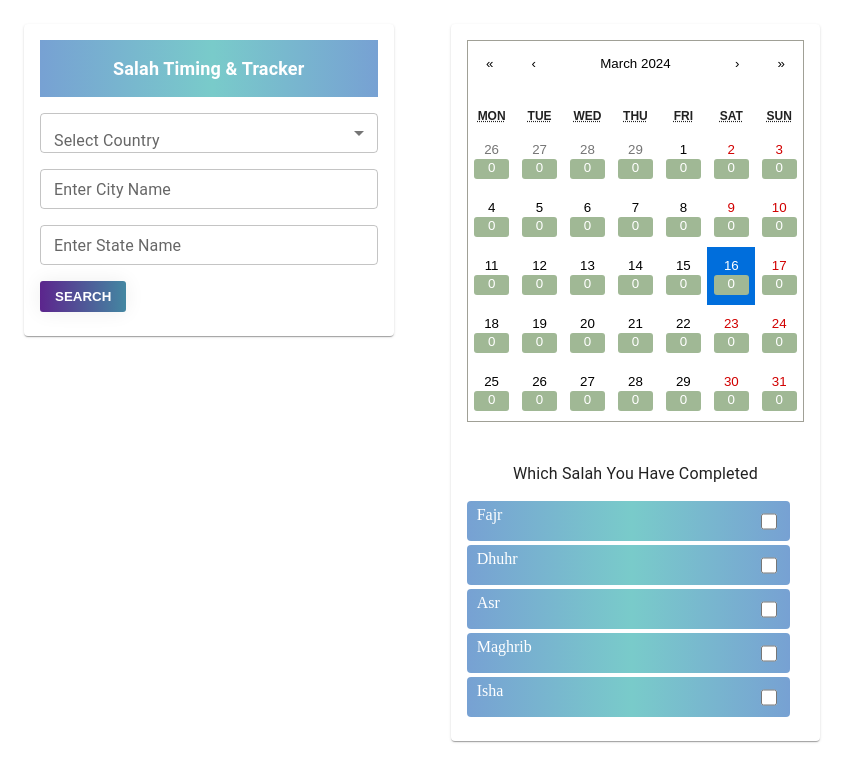
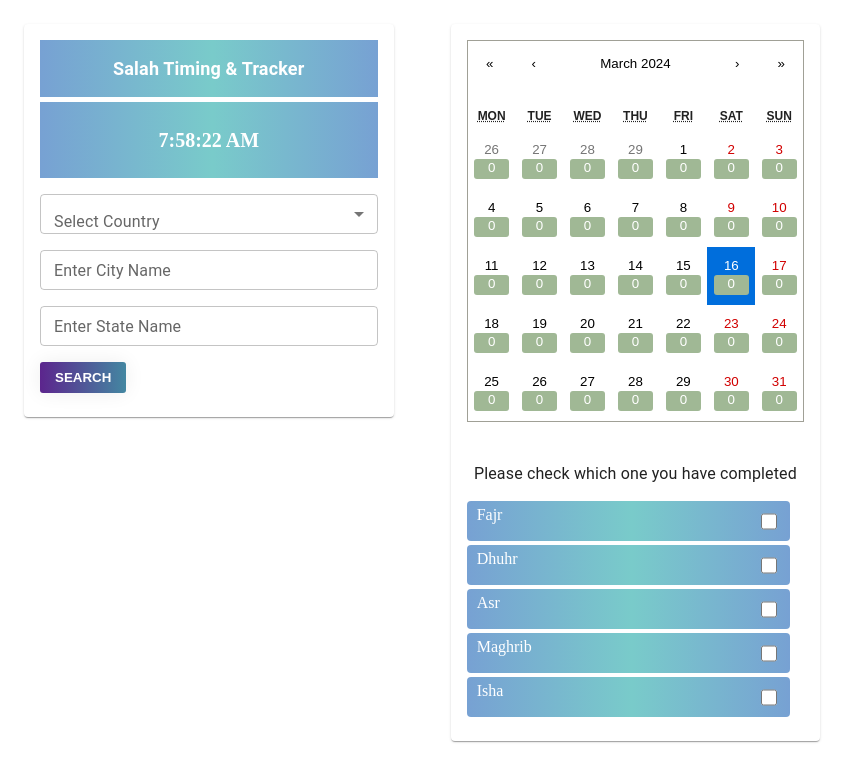
Before and after one commit to rizz0011/SalahTracker, a React (Create React App) app: page / in a window 1280 px wide. Shown: the top 782 px of the page, without its empty margins (0-861 px from the left). Built offline with nearby package versions, Linux system fonts and the light colour scheme.

Commit message:
add digital clock

```diff
--- a/package.json
+++ b/package.json
@@ -1,4 +1,5 @@
 {
+  "homepage": "https://rizz0011.github.io/SalahTracker/",
   "name": "salahtracker",
   "version": "0.1.0",
   "private": true,
@@ -22,7 +23,9 @@
     "start": "react-scripts start",
     "build": "react-scripts build",
     "test": "react-scripts test",
-    "eject": "react-scripts eject"
+    "eject": "react-scripts eject",
+    "predeploy": "npm run build",
+    "deploy": "gh-pages -d build"
   },
   "eslintConfig": {
     "extends": [
--- /dev/null
+++ b/src/SalahTracker/Components/DigitalClock.js
@@ -0,0 +1,21 @@
+import React, { useEffect, useState } from "react";
+
+function DigitalClock() {
+  let timmer = new Date().toLocaleTimeString();
+  const [time, setTime] = useState(timmer);
+
+  setInterval(() => {
+    let timmer = new Date().toLocaleTimeString();
+    setTime(timmer);
+  }, 1000);
+
+  return (
+    <div style={{display:'flex', justifyContent:'center', marginTop:'5px',  fontSize:'20px',backgroundImage:
+    " linear-gradient(to right, #77A1D3 0%, #79CBCA  51%, #77A1D3  100%)",
+  color: "white",}}>
+      <h4>{time}</h4>
+    </div>
+  );
+}
+
+export default DigitalClock;
--- a/src/SalahTracker/Components/SalahStatus.js
+++ b/src/SalahTracker/Components/SalahStatus.js
@@ -104,7 +104,7 @@ function SalahStatus() {
             </Grid>
 
             <Grid item sm={12} xs={12} sx={{ mt: 4 }}>
-              <Typography textAlign='center' sx={{ mb:"15px"}}>Which Salah You Have Completed </Typography>
+              <Typography textAlign='center' sx={{ mb:"15px"}}>Please check which one you have completed</Typography>
 
               <li style={list}>
                 <span>Fajr</span>
--- a/src/SalahTracker/Components/SalahTime.js
+++ b/src/SalahTracker/Components/SalahTime.js
@@ -15,6 +15,7 @@ import Select from "@mui/material/Select";
 import CircularProgress from "@mui/material/CircularProgress";
 import { ToastContainer, toast } from "react-toastify";
 import "react-toastify/dist/ReactToastify.css";
+import DigitalClock from "./DigitalClock";
 
 const codeData = [
   {
@@ -133,6 +134,7 @@ function SalahTime() {
               >
                 Salah Timing & Tracker
               </Typography>
+              <DigitalClock />
             </Grid>
             <Grid item sm={12} xs={12}>
               <FormControl fullWidth>
```
